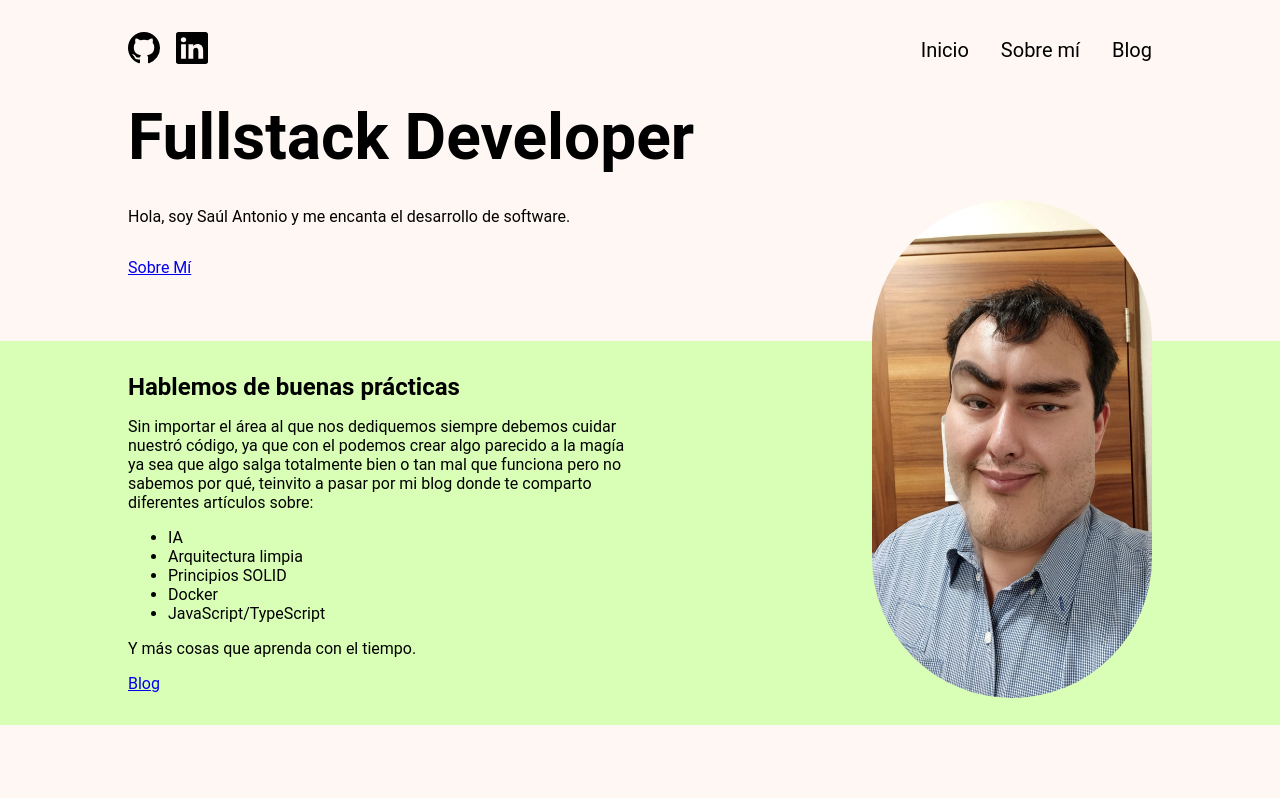
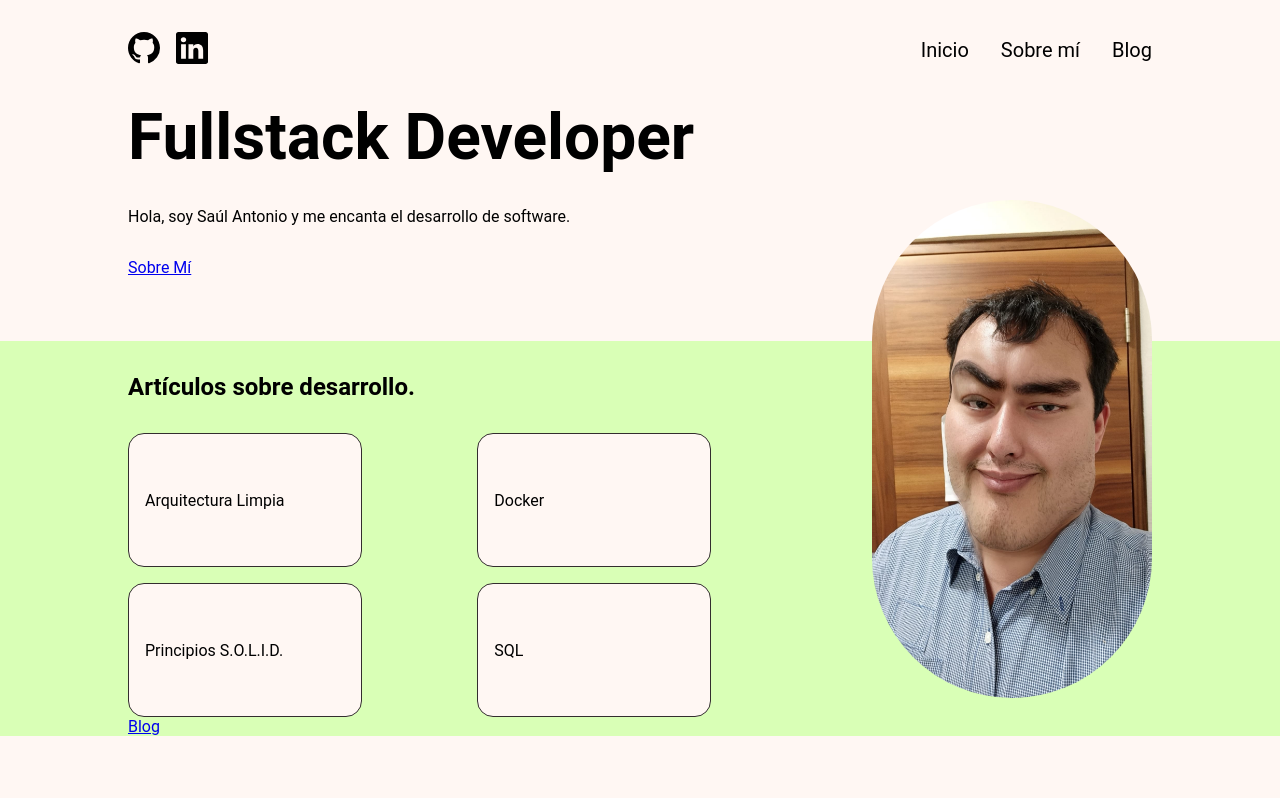
Before and after one commit to Reign-Beaux/Frontend, a React app: page / in a window 1280 px wide. Shown: the top 798 px of the page. Built offline with nearby package versions, Linux system fonts and the light colour scheme; the HTML template or start-up script is replaced by a standard one.

Commit message:
se actualizan componentes

```diff
--- a/src/Presentation/Pages/Home/Components/BestPractices/BestPractices.tsx
+++ /dev/null
@@ -1,32 +0,0 @@
-import { Routes } from "@Infrastructure/Router/Routes";
-import { Link } from "@Presentation/Components/Elements";
-import styles from "./BestPractices.module.css";
-
-export const BestPractices = () => {
-  return (
-    <div className={styles.bestPractices}>
-      <div className={styles.paragraph}>
-        <h2>Hablemos de buenas prácticas</h2>
-        <p>
-          Sin importar el área al que nos dediquemos siempre debemos cuidar nuestró código, ya que con el
-          podemos crear algo parecido a la magía ya sea que algo salga totalmente bien o tan mal que funciona
-          pero no sabemos por qué, teinvito a pasar por mi blog donde te comparto diferentes artículos sobre:
-        </p>
-        <ul>
-          <li>IA</li>
-          <li>Arquitectura limpia</li>
-          <li>Principios SOLID</li>
-          <li>Docker</li>
-          <li>JavaScript/TypeScript</li>
-        </ul>
-        <p>Y más cosas que aprenda con el tiempo.</p>
-        <Link route={Routes.AboutMe} className="linkButton">
-          Blog
-        </Link>
-      </div>
-      <div className={styles.profilePicture}>
-        <img src="./profile.jpg" alt="profile-picture" />
-      </div>
-    </div>
-  );
-};
--- a/src/Presentation/Pages/Home/Components/BestPractices/BestPractices.module.css
+++ b/src/Presentation/Pages/Home/Components/BlogPresentation/BlogPresentation.module.css
@@ -1,21 +1,14 @@
-.bestPractices {
+.blogPresentation {
   display: flex;
   padding: var(--padding-content);
   background-color: var(--green);
 
-  & .paragraph {
-    display: flex;
-    flex: 1;
-    flex-direction: column;
-    gap: 16px;
+  & a {
+    margin: 32px 0;
+  }
 
-    > :first-child {
-      margin-top: 32px;
-    }
-
-    > :last-child {
-      margin-bottom: 32px;
-    }
+  & h2 {
+    margin: 32px 0;
   }
 
   & .profilePicture {
@@ -34,4 +27,10 @@
       object-position: 50% 60%;
     }
   }
+
+  & .articlesAccess {
+    display: grid;
+    gap: 1rem;
+    grid-template-columns: repeat(auto-fit, minmax(232px, 1fr));
+  }
 }
--- /dev/null
+++ b/src/Presentation/Pages/Home/Components/BlogPresentation/BlogPresentation.tsx
@@ -0,0 +1,34 @@
+import { Fragment } from "react/jsx-runtime";
+
+import { Routes } from "@Infrastructure/Router/Routes";
+import { Link } from "@Presentation/Components/Elements";
+import { BlogPresentationCard } from "./components";
+
+import styles from "./BlogPresentation.module.css";
+
+const articleFake: string[] = ["Arquitectura Limpia", "Docker", "Principios S.O.L.I.D.", "SQL"];
+
+export const BlogPresentation = () => {
+  return (
+    <div className={styles.blogPresentation}>
+      <div style={{flex: 2}}>
+        <h2>Artículos sobre desarrollo.</h2>
+        <div className={styles.articlesAccess}>
+          {articleFake.map((article) => (
+            <Fragment key={article}>
+              <BlogPresentationCard cardText={article} />
+            </Fragment>
+          ))}
+        </div>
+        <Link route={Routes.AboutMe} className="linkButton">
+          Blog
+        </Link>
+      </div>
+      <div style={{flex: 1}}>
+        <div className={styles.profilePicture}>
+          <img src="./profile.jpg" alt="profile-picture" />
+        </div>
+      </div>
+    </div>
+  );
+};
--- /dev/null
+++ b/src/Presentation/Pages/Home/Components/BlogPresentation/components/Cards/BlogPresentationCard.module.css
@@ -0,0 +1,10 @@
+.blogPresentationCard {
+  display: flex;
+  align-items: center;
+  width: 200px;
+  height: 100px;
+  padding: 16px;
+  border: 1.5px solid var(--main-text-color);
+  border-radius: 16px;
+  background-color: var(--main-background-color);
+}
--- /dev/null
+++ b/src/Presentation/Pages/Home/Components/BlogPresentation/components/Cards/BlogPresentationCard.tsx
@@ -0,0 +1,13 @@
+import styles from "./BlogPresentationCard.module.css";
+
+interface Props {
+  cardText: string;
+}
+
+export const BlogPresentationCard = ({ cardText }: Props) => {
+  return (
+    <div className={styles.blogPresentationCard}>
+      <span>{cardText}</span>
+    </div>
+  );
+};
--- /dev/null
+++ b/src/Presentation/Pages/Home/Components/BlogPresentation/components/index.ts
@@ -0,0 +1 @@
+export { BlogPresentationCard } from "./Cards/BlogPresentationCard";
--- a/src/Presentation/Pages/Home/Components/index.ts
+++ b/src/Presentation/Pages/Home/Components/index.ts
@@ -1,3 +1,3 @@
-export { BestPractices } from "./BestPractices/BestPractices";
+export { BlogPresentation } from "./BlogPresentation/BlogPresentation";
 export { GetInTouch } from "./GetInTouch/GetInTouch";
 export { SmallPresentation } from "./SmallPresentation/SmallPresentation";
--- a/src/Presentation/Pages/Home/Home.tsx
+++ b/src/Presentation/Pages/Home/Home.tsx
@@ -1,11 +1,11 @@
-import { BestPractices, GetInTouch, SmallPresentation } from "./Components";
+import { BlogPresentation, GetInTouch, SmallPresentation } from "./Components";
 import styles from "./Home.module.css";
 
 const Home = () => {
   return (
     <div className={styles.home}>
       <SmallPresentation />
-      <BestPractices />
+      <BlogPresentation />
       <GetInTouch />
     </div>
   );
```
